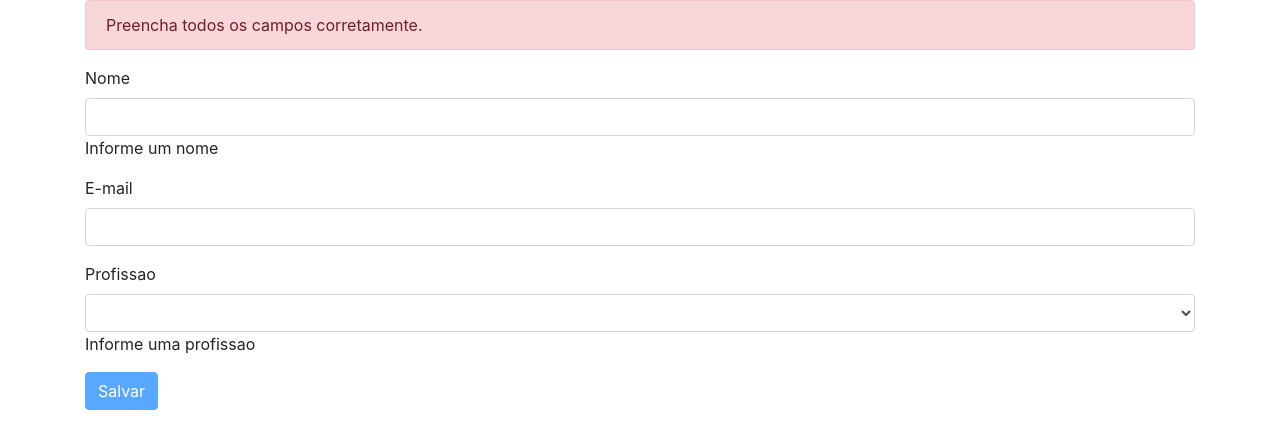
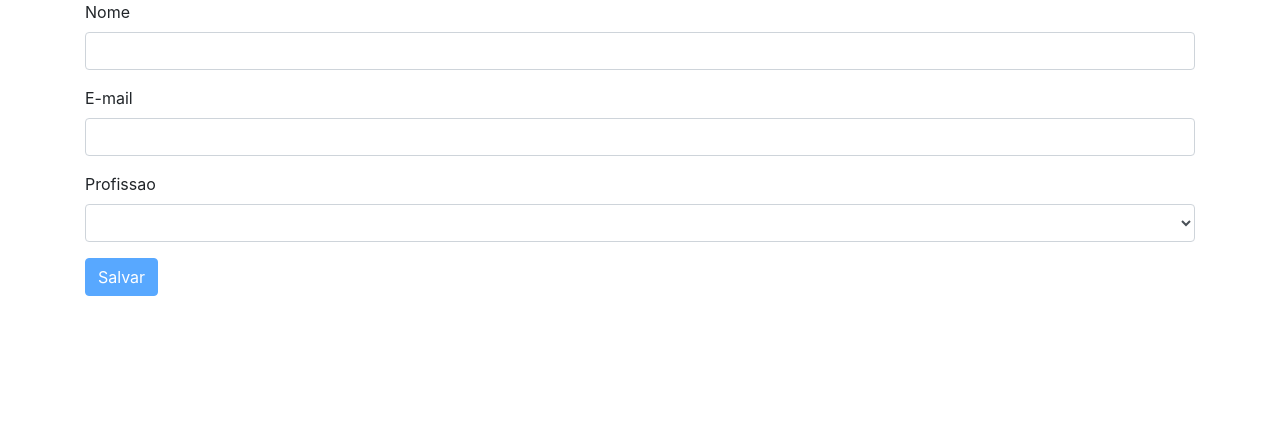
Before and after one commit to rochaskingdom/angular-fundamentos, an Angular app: page / in a window 1280 px wide. Shown: the top 448 px of the page. Built offline with nearby package versions, Linux system fonts and the light colour scheme.

Commit message:
Rastreando o estado em controles do formulario

```diff
--- a/src/app/formularios/formularios.component.html
+++ b/src/app/formularios/formularios.component.html
@@ -1,10 +1,6 @@
 <div class="container">
 
-<!--  {{usuarioForm.valid}}-->
-<!--  <br>-->
-<!--  {{usuarioForm.invalid}}-->
-
-  <div *ngIf="usuarioForm.invalid" class="alert alert-danger">
+  <div *ngIf="usuarioForm.invalid && usuarioForm.form.touched" class="alert alert-danger">
     Preencha todos os campos corretamente.
   </div>
 
@@ -13,15 +9,16 @@
       <label class="form-control-label">Nome</label>
       <input type="text" class="form-control" name="primeiroNome"
              [(ngModel)]="cliente.nome" required minlength="5" #nome="ngModel">
-      <div *ngIf="nome.hasError('required')">Informe um nome</div>
-      <div *ngIf="nome.hasError('minlength')">O nome deve ser completo</div>
+
+      <div *ngIf="nome.hasError('required') && nome.touched">Informe um nome</div>
+      <div *ngIf="nome.hasError('minlength') && nome.touched">O nome deve ser completo</div>
     </div>
 
     <div class="form-group">
       <label class="form-control-label">E-mail</label>
       <input type="text" class="form-control" name="emailAddress"
              [(ngModel)]="cliente.email" email #email="ngModel">
-      <div *ngIf="email.invalid">Informe um e-mail valido</div>
+      <div *ngIf="email.invalid && email.touched">Informe um e-mail valido</div>
     </div>
 
     <div class="form-group">
@@ -32,7 +29,7 @@
         <option *ngFor="let profissao of profissoes"
                 [value]="profissao">{{profissao}}</option>
       </select>
-      <div *ngIf="profissao.invalid">Informe uma profissao</div>
+      <div *ngIf="profissao.invalid && profissao.touched">Informe uma profissao</div>
     </div>
 
     <button type="submit" class="btn btn-primary"
```
